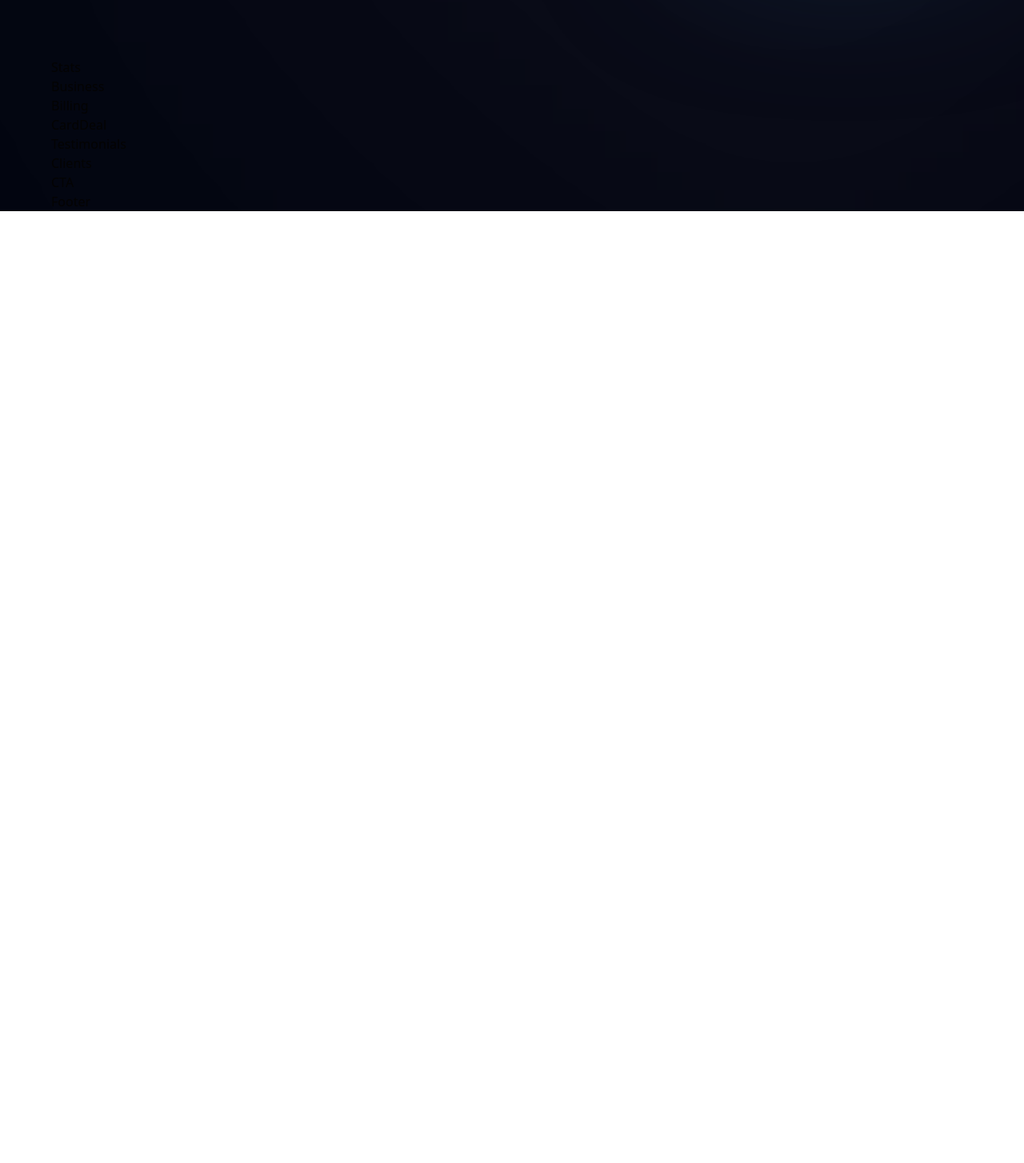
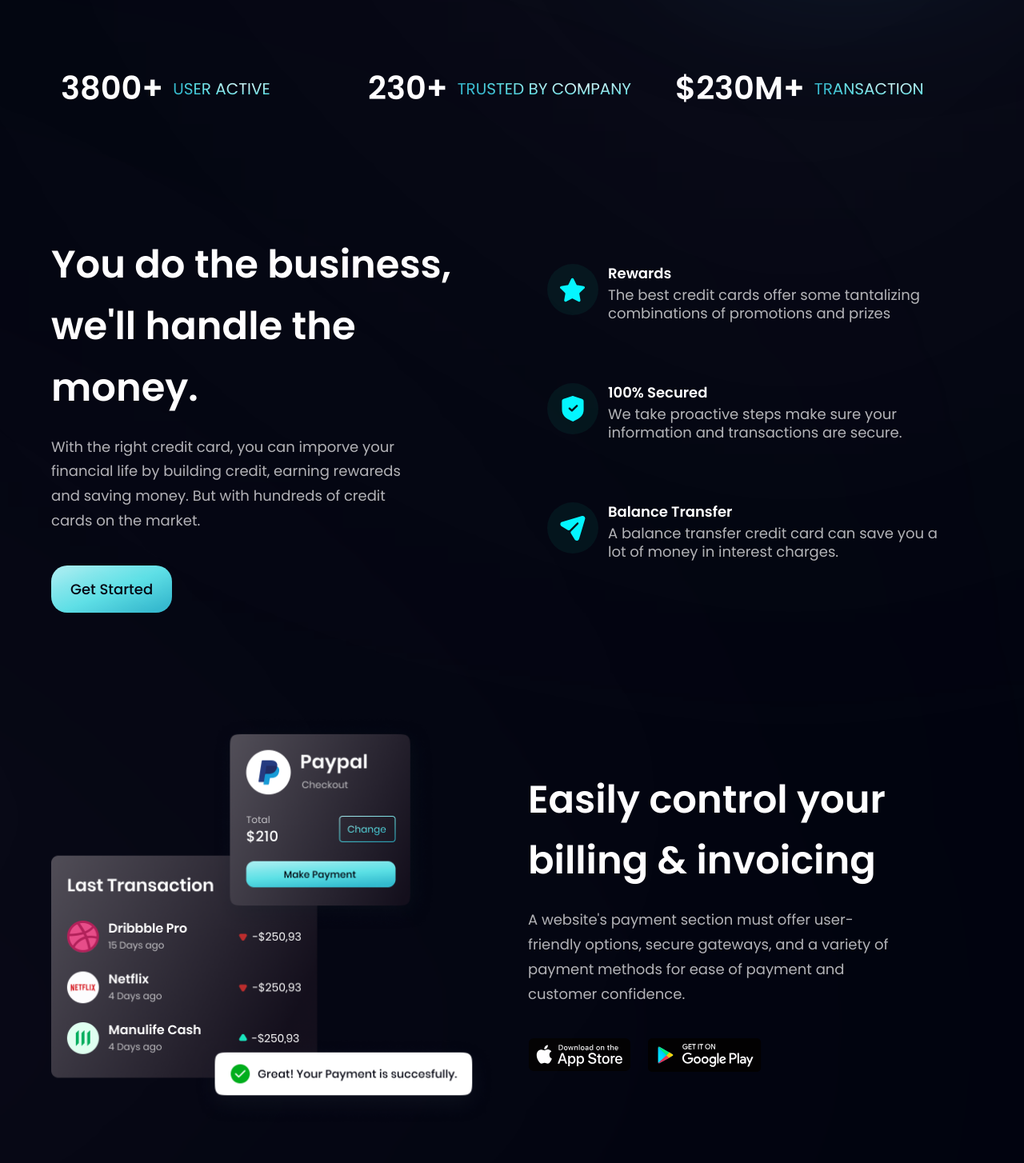
Before and after one commit to Mohit-sankhla02/hoobank, a React (Vite) app: page / in a window 1280 px wide. Shown: the part 716-2170 px from the top of the page at 80% size. Before the commit the page ends 980 px from the top, so only its background shows below. Built offline with nearby package versions, Linux system fonts and the light colour scheme.

Commit message:
added the billing section as well as the stats section to the project
These are essential components built using some special templates for customizing sections and children inside section.
Also added button which looks good

```diff
--- a/index.html
+++ b/index.html
@@ -4,7 +4,7 @@
     <meta charset="UTF-8" />
     <link rel="icon" type="image/svg+xml" href="/vite.svg" />
     <meta name="viewport" content="width=device-width, initial-scale=1.0" />
-    <title>Vite + React</title>
+    <title>Hoo Bank</title>
   </head>
   <body>
     <div id="root"></div>
--- a/src/components/Billing.jsx
+++ b/src/components/Billing.jsx
@@ -1,9 +1,32 @@
-import React from 'react'
+import { apple, bill, google } from "../assets";
+import styles, { layout } from "../style";
 
-const Billing = () => {
-  return (
-    <div>Billing</div>
-  )
-}
+const Billing = () => (
+  <section id="product" className={layout.sectionReverse}>
+    <div className={layout.sectionImgReverse}>
+      <img src={bill} alt="billing" className="w-[100%] h-[100%] relative z-[5]" />
+
+      {/* gradient start */}
+      <div className="absolute z-[3] -left-1/2 top-0 w-[50%] h-[50%] rounded-full white__gradient" />
+      <div className="absolute z-[0] w-[50%] h-[50%] -left-1/2 bottom-0 rounded-full pink__gradient" />
+      {/* gradient end */}
+    </div>
+
+    <div className={layout.sectionInfo}>
+      <h2 className={styles.heading2}>
+        Easily control your <br className="sm:block hidden" /> billing &
+        invoicing
+      </h2>
+      <p className={`${styles.paragraph} max-w-[470px] mt-5`}>
+        A website's payment section must offer user-friendly options, secure gateways, and a variety of payment methods for ease of payment and customer confidence.
+      </p>
+
+      <div className="flex flex-row flex-wrap sm:mt-10 mt-6">
+        <img src={apple} alt="google_play" className="w-[128.86px] h-[42.05px] object-contain mr-5 cursor-pointer" />
+        <img src={google} alt="google_play" className="w-[144.17px] h-[43.08px] object-contain cursor-pointer" />
+      </div>
+    </div>
+  </section>
+);
 
 export default Billing;
--- a/src/components/Business.jsx
+++ b/src/components/Business.jsx
@@ -1,9 +1,39 @@
-import React from 'react'
+import { features } from "../constants"
+import styles, { layout } from '../style';
+import Button from './Button'
+
+const FeatureCard = ({icon, title, content, index}) => {
+  return (<div className={`flex flex-row p-6 rounded-[20px] ${index !== length - 1 ? "mb-6" : "mb-0"} feature-card`}>
+    <div className={`w-[64px] h-[64px] rounded-full ${styles.flexCenter} bg-dimBlue`}>
+    <img src={icon} className='w-[50%] h-[50%] object-contain' alt="icon" />
+    </div>
+    <div className="flex-1 flex flex-col ml-3">
+      <h4 className="text-white font-poppins font-semibold text-[18px] leading-[23px] mb-1">
+        {title}
+      </h4>
+      <p className="text-dimWhite font-poppins font-normal text-[18px] leading-[23px] mb-1">
+        {content}
+      </p>
+    </div>
+  </div>);
+}
 
 const Business = () => {
   return (
-    <div>Business</div>
-  )
+    <section id="features" className={layout.section}>
+      <div className={layout.sectionInfo}>
+        <h2 className={styles.heading2}>You do the business, <br className="sm:block hidden" />
+          we'll handle the money.</h2>
+        <p className={`${styles.paragraph} max-w-[470px] mt-5`}>With the right credit card, you can imporve your financial life by building credit, earning rewareds and saving money. But with hundreds of credit cards on the market.</p>
+        <Button styles="mt-10">Get Started</Button>
+      </div>
+      <div className={`${layout.sectionImg} flex-col`}>
+        {features.map((feature, index) => (
+          <FeatureCard key={feature.id} {...feature} index={index} />
+        ))}
+      </div>
+    </section>
+  );
 }
 
-export default Business
+export default Business;
--- a/src/components/Button.jsx
+++ b/src/components/Button.jsx
@@ -1,8 +1,8 @@
 import React from 'react'
 
-const Button = () => {
+const Button = (props) => {
   return (
-    <div>Button</div>
+    <button onClick={props.onClick} className={`py-4 px-6 bg-blue-gradient font-poppins font-medium text-[18px] text-primary outline-none ${props.styles} rounded-[20px]`} >{props.children}</button>
   )
 }
 
--- a/src/components/CardDeal.jsx
+++ b/src/components/CardDeal.jsx
@@ -1,8 +1,16 @@
-import React from 'react'
+import { card } from '../assets'
+import styles, {layout} from '../style'
 
 const CardDeal = () => {
   return (
-    <div>CardDeal</div>
+    <section className={layout.section}>
+      <div className={layout.sectionInfo}>
+
+      </div>
+      <div className={layout.sectionImg}>
+        <img src={card} alt="card" />
+      </div>
+    </section>
   )
 }
 
--- a/src/components/Stats.jsx
+++ b/src/components/Stats.jsx
@@ -1,9 +1,17 @@
-import React from 'react'
+import { stats } from "../constants"
+import styles from '../style.js'
 
 const Stats = () => {
   return (
-    <div>Stats</div>
+    <section className={`${styles.flexCenter} flex-col flex-wrap sm:mb-20 mb-6 md:flex-row`}>
+      {stats.map((stat) => {
+        return <div key={stat.id} className={` flex-1 flex justify-start items-center flex-row m-3`}>
+          <h4 className="font-poppins font-semibold xs:text-[40px] text-[30px] xs:leading-[53px] leading-[43px] text-white">{stat.value}</h4>
+          <p className="font-poppins font-normal xs:text-[20px] text-[15px] xs:leading-[26px] leading-[21px] text-gradient uppercase ml-3">{stat.title}</p>
+        </div>
+      })}
+    </section>
   )
 }
 
-export default Stats
+export default Stats;
```
